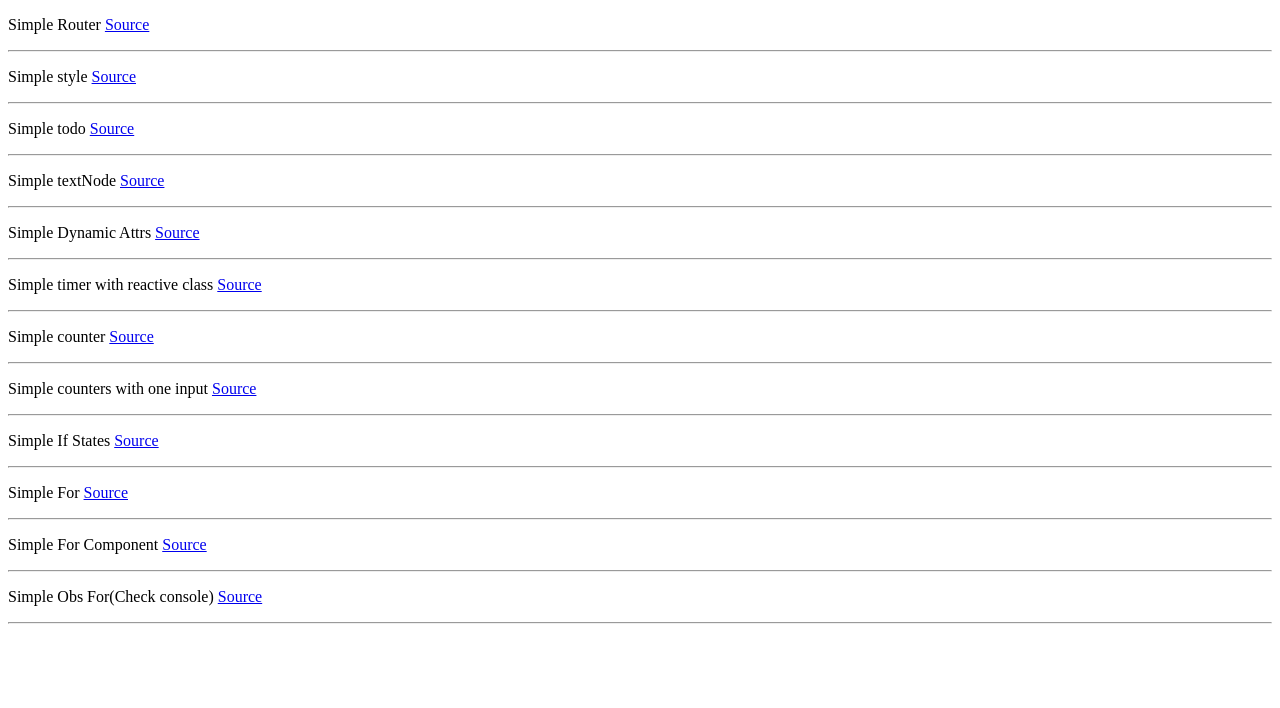
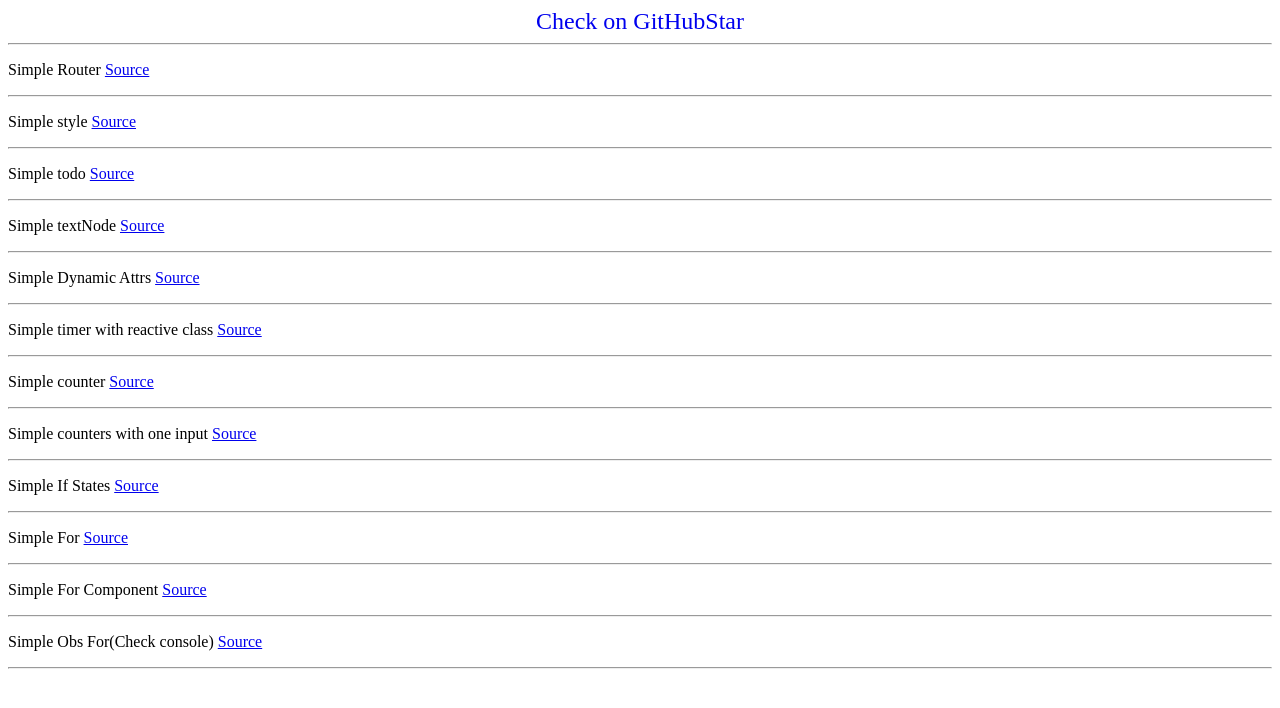
Before and after one commit to PxyUp/Revact, a website: page demo/index.html in a window 1280 px wide. Drawn offline with Linux system fonts and the light colour scheme.

Commit message:
add demo link

```diff
--- a/demo/index.html
+++ b/demo/index.html
@@ -14,10 +14,28 @@
             color: white;
             background-color: black;
         }
+
+        .github {
+            width: 100%;
+            display: flex;
+            justify-content: center;
+            align-content: center;
+        }
+
+        .github a {
+            font-size: 24px;
+            text-decoration: none;
+        }
     </style>
 </head>
 
 <body>
+    <div class="github">
+        <a target="_blank" href="https://github.com/PxyUp/FastDom">Check on GitHub</a>
+        <!-- Place this tag where you want the button to render. -->
+<a class="github-button" href="https://github.com/PxyUp/FastDom" data-icon="octicon-star" data-size="large" data-show-count="true" aria-label="Star PxyUp/FastDom on GitHub">Star</a>
+    </div>
+    <hr>
     <div id="router">
         <p>Simple Router <a href="https://github.com/PxyUp/FastDom/blob/master/demo/router/router.ts"
                 target="_blank">Source</a></p>
@@ -80,6 +98,8 @@
                 target="_blank">Source</a></p>
     </div>
     <hr>
+    <!-- Place this tag in your head or just before your close body tag. -->
+<script async defer src="https://buttons.github.io/buttons.js"></script>
 </body>
 
 </html>
```
Also changed, not shown: docs/index.html (+20 -0 lines).
